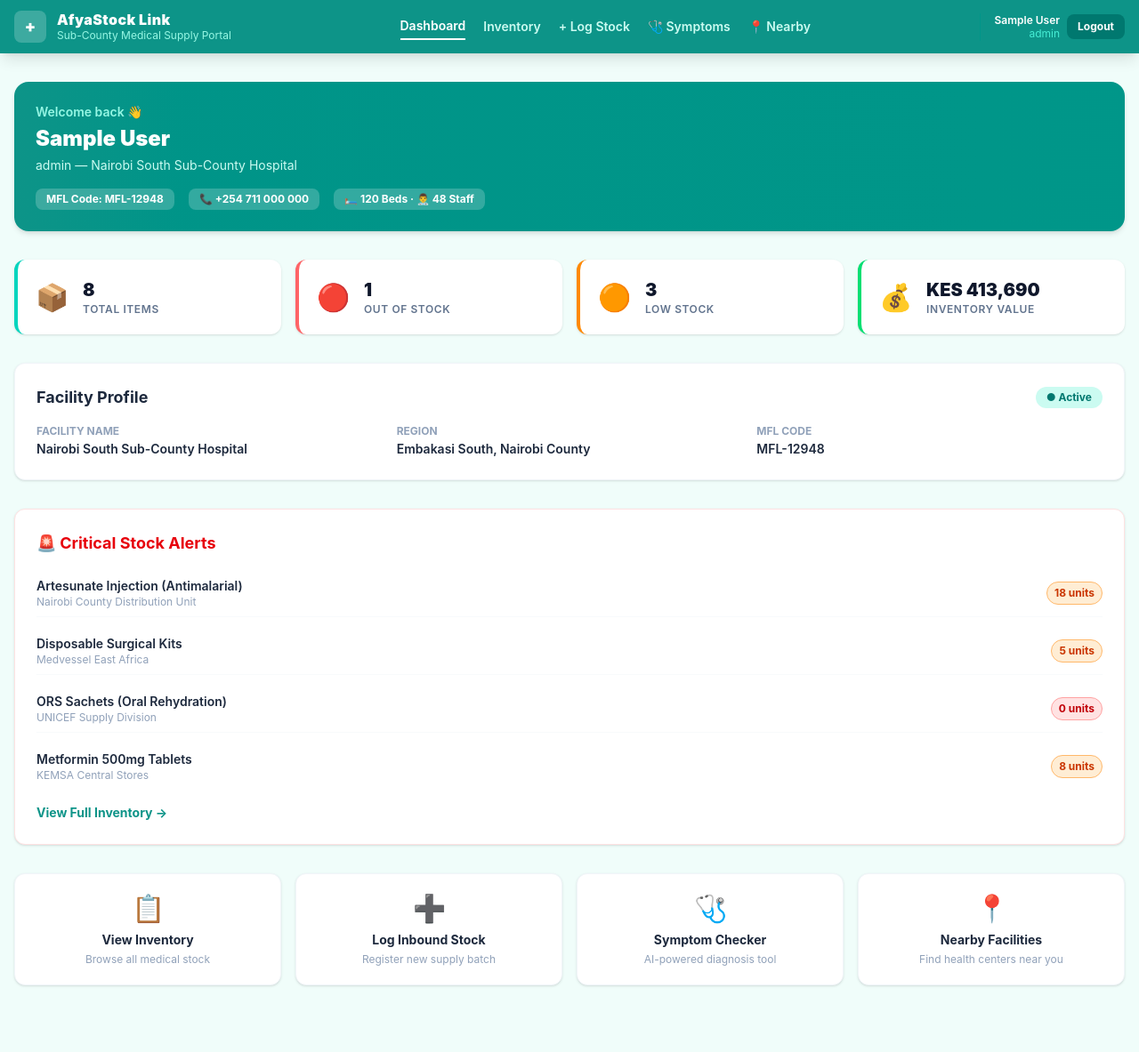
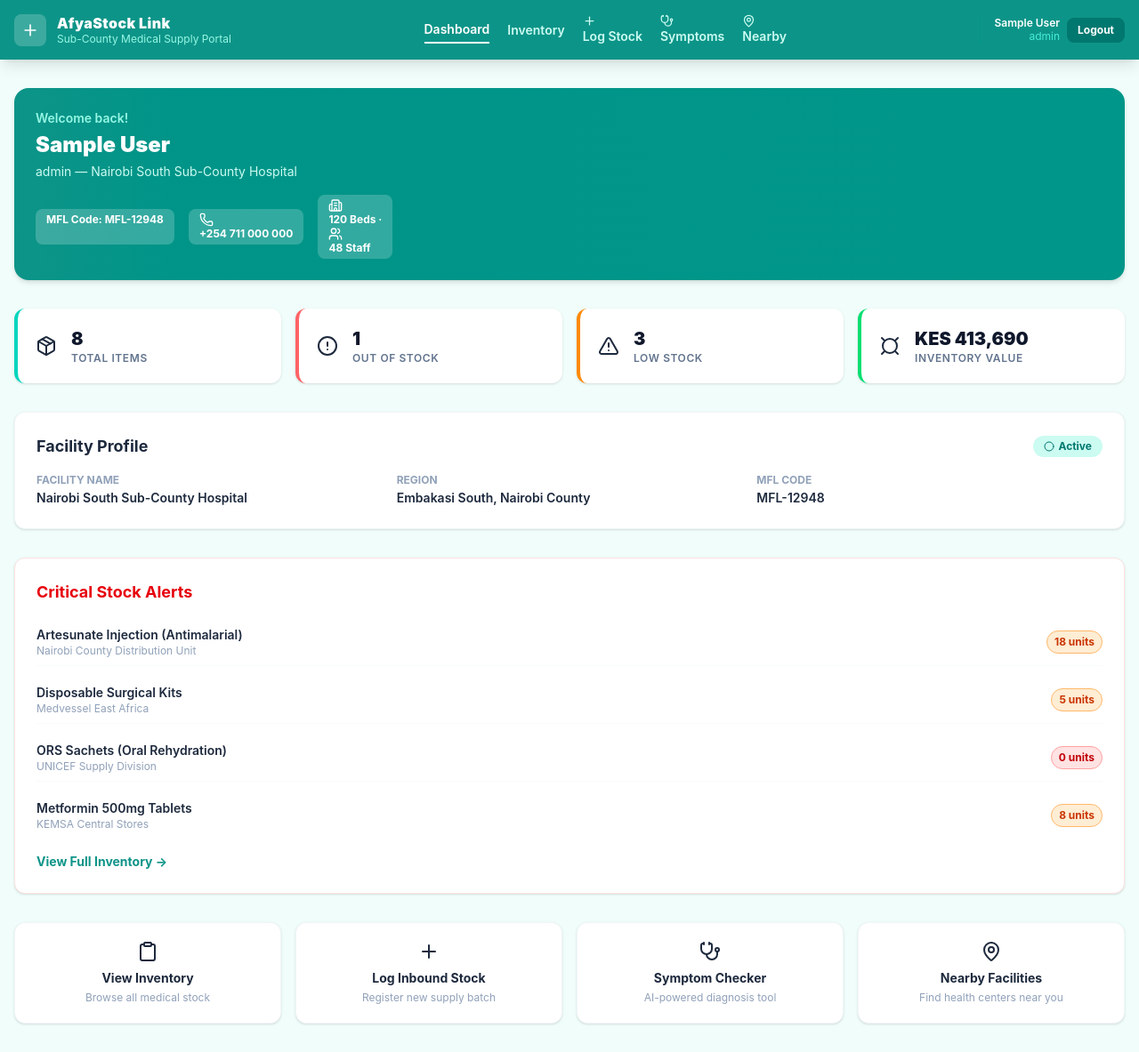
Before and after one commit to KINZU-17/Afya-Stock-Link, a React (Vite) app: page / in a window 1280 px wide. Shown: the whole page at 89% size. Before the commit the page ends 1140 px from the top, so only its background shows below. Built offline with nearby package versions, Linux system fonts and the light colour scheme; data requests are answered from the project's data file; sample sign-in values are in the browser's storage.

Commit message:
added lucid icons and tested add stock functionality

```diff
--- a/package.json
+++ b/package.json
@@ -7,11 +7,13 @@
     "dev": "vite",
     "build": "vite build",
     "lint": "eslint .",
+    "server": "npx json-server --watch db.json --port 3001",
     "preview": "vite preview"
   },
   "dependencies": {
     "@tailwindcss/vite": "^4.3.0",
     "leaflet": "^1.9.4",
+    "lucide-react": "^1.16.0",
     "react": "^19.2.6",
     "react-dom": "^19.2.6",
     "react-leaflet": "^5.0.0",
--- a/src/components/Navbar.jsx
+++ b/src/components/Navbar.jsx
@@ -1,6 +1,7 @@
 import React from "react";
 import { NavLink, useNavigate } from "react-router-dom";
 import { useAuth } from "../context/AuthContext";
+import { Plus, MapPin, Stethoscope } from "lucide-react";
 
 function Navbar() {
   const { user, logout } = useAuth();
@@ -24,27 +25,43 @@ function Navbar() {
         {/* Logo */}
         <div className="flex items-center gap-3">
           <div className="bg-white/20 rounded-lg w-9 h-9 flex items-center justify-center text-lg font-black">
-            +
+            <Plus size={20} />
           </div>
           <div>
-            <h1 className="text-base font-black tracking-wide leading-tight">AfyaStock Link</h1>
-            <p className="text-teal-200 text-xs">Sub-County Medical Supply Portal</p>
+            <h1 className="text-base font-black tracking-wide leading-tight">
+              AfyaStock Link
+            </h1>
+            <p className="text-teal-200 text-xs">
+              Sub-County Medical Supply Portal
+            </p>
           </div>
         </div>
 
         {/* Nav Links */}
-        <div className="flex items-center gap-5 flex-wrap justify-center">
-          <NavLink to="/" end className={linkStyle}>Dashboard</NavLink>
-          <NavLink to="/products" className={linkStyle}>Inventory</NavLink>
-          <NavLink to="/add-product" className={linkStyle}>+ Log Stock</NavLink>
-          <NavLink to="/symptom-checker" className={linkStyle}>🩺 Symptoms</NavLink>
-          <NavLink to="/nearby" className={linkStyle}>📍 Nearby</NavLink>
+        <div className="flex items-center gap-5 flex-wrap justify-center sm:justify-start order-first sm:order-none">
+          <NavLink to="/" end className={linkStyle}>
+            Dashboard
+          </NavLink>
+          <NavLink to="/products" className={linkStyle}>
+            Inventory
+          </NavLink>
+          <NavLink to="/add-product" className={linkStyle}>
+            <Plus size={15}/> Log Stock
+          </NavLink>
+          <NavLink to="/symptom-checker" className={linkStyle}>
+            <Stethoscope size={15} /> Symptoms
+          </NavLink>
+          <NavLink to="/nearby" className={linkStyle}>
+            <MapPin size={15} /> Nearby
+          </NavLink>
         </div>
 
         {/* User + Logout */}
         <div className="flex items-center gap-2 border-l border-teal-600 pl-4">
           <div className="text-right hidden sm:block">
-            <p className="text-xs text-white font-semibold leading-tight">{user?.name}</p>
+            <p className="text-xs text-white font-semibold leading-tight">
+              {user?.name}
+            </p>
             <p className="text-teal-300 text-xs">{user?.role}</p>
           </div>
           <button
--- a/src/pages/AddProductForm.jsx
+++ b/src/pages/AddProductForm.jsx
@@ -119,7 +119,7 @@ function AddProductForm({ onAddProduct }) {
 
           <button type="submit" disabled={submitting}
             className="w-full bg-hospital-teal text-white font-bold py-3 rounded-xl hover:bg-teal-800 transition-colors text-sm disabled:opacity-60 cursor-pointer mt-2">
-            {submitting ? "Saving..." : "✅ Authorize Delivery Entry"}
+            {submitting ? "Saving..." : "Authorize Delivery Entry"}
           </button>
         </form>
       </div>
--- a/src/pages/Home.jsx
+++ b/src/pages/Home.jsx
@@ -3,30 +3,58 @@ import { Link } from "react-router-dom";
 import { useFetch } from "../hooks/useFetch";
 import { useAuth } from "../context/AuthContext";
 import { getStockStatus } from "../components/StockBadge";
+import {
+  Package,
+  AlertCircle,
+  Currency,
+  Circle,
+  Clipboard,
+  TriangleAlert,
+  Wallet,
+  Plus,
+  MapPin,
+  Stethoscope,
+  LogOut,
+  Phone,
+  Building2,
+  Users,
+} from "lucide-react";
 
 function StatCard({ label, value, icon, borderColor }) {
   return (
-    <div className={`bg-white rounded-xl p-5 border-l-4 shadow-sm flex items-center gap-4 ${borderColor}`}>
+    <div
+      className={`bg-white rounded-xl p-5 border-l-4 shadow-sm flex items-center gap-4 ${borderColor}`}
+    >
       <span className="text-3xl">{icon}</span>
       <div>
         <p className="text-xl font-black text-slate-900">{value}</p>
-        <p className="text-xs font-semibold text-slate-500 uppercase tracking-wider">{label}</p>
+        <p className="text-xs font-semibold text-slate-500 uppercase tracking-wider">
+          {label}
+        </p>
       </div>
     </div>
   );
 }
 
 function Home() {
-  const { data: facility, loading: fLoading } = useFetch("http://localhost:3001/facility_info");
-  const { data: products, loading: pLoading } = useFetch("http://localhost:3001/products");
+  const { data: facility, loading: fLoading } = useFetch(
+    "http://localhost:3001/facility_info",
+  );
+  const { data: products, loading: pLoading } = useFetch(
+    "http://localhost:3001/products",
+  );
   const { user } = useAuth();
 
   if (fLoading || pLoading) {
     return (
       <div className="flex items-center justify-center py-24">
         <div className="text-center">
-          <div className="w-14 h-14 bg-hospital-teal rounded-xl flex items-center justify-center mx-auto text-white text-2xl font-black animate-pulse">+</div>
-          <p className="mt-4 text-hospital-teal font-semibold animate-pulse">Loading facility data...</p>
+          <div className="w-14 h-14 bg-hospital-teal rounded-xl flex items-center justify-center mx-auto text-white text-2xl font-black animate-pulse">
+            +
+          </div>
+          <p className="mt-4 text-hospital-teal font-semibold animate-pulse">
+            Loading facility data...
+          </p>
         </div>
       </div>
     );
@@ -34,51 +62,99 @@ function Home() {
 
   const totalItems = products?.length || 0;
   const outOfStock = products?.filter((p) => p.quantity === 0).length || 0;
-  const lowStock = products?.filter((p) => p.quantity > 0 && p.quantity <= 20).length || 0;
-  const totalValue = products?.reduce((sum, p) => sum + p.price * p.quantity, 0) || 0;
+  const lowStock =
+    products?.filter((p) => p.quantity > 0 && p.quantity <= 20).length || 0;
+  const totalValue =
+    products?.reduce((sum, p) => sum + p.price * p.quantity, 0) || 0;
   const criticalItems = products?.filter((p) => p.quantity <= 20) || [];
 
   return (
     <div className="space-y-8">
       {/* Welcome Banner */}
       <div className="bg-gradient-to-r from-hospital-teal to-teal-600 text-white rounded-2xl p-6 shadow-md">
-        <p className="text-teal-200 text-sm font-semibold">Welcome back 👋</p>
-        <h2 className="text-2xl font-black mt-1">{user?.name || "Staff Member"}</h2>
-        <p className="text-teal-100 text-sm mt-1">{user?.role} — {facility?.name}</p>
-        <div className="flex gap-4 mt-4 flex-wrap">
-          <span className="bg-white/20 rounded-lg px-3 py-1 text-xs font-bold">MFL Code: {facility?.facility_code}</span>
-          <span className="bg-white/20 rounded-lg px-3 py-1 text-xs font-bold">📞 {facility?.emergency_contact}</span>
-          <span className="bg-white/20 rounded-lg px-3 py-1 text-xs font-bold">🛏 {facility?.beds} Beds · 👨‍⚕️ {facility?.staff} Staff</span>
+        <p className="text-teal-200 text-sm font-semibold">Welcome back! </p>
+        <h2 className="text-2xl font-black mt-1">
+          {user?.name || "Staff Member"}
+        </h2>
+        <p className="text-teal-100 text-sm mt-1">
+          {user?.role} — {facility?.name}
+        </p>
+        <div className="flex gap-4 mt-4 flex-wrap justify-start items-center">
+          <span className="bg-white/20 rounded-lg px-3 py-1 text-xs h-10 font-bold">
+            MFL Code: {facility?.facility_code}
+          </span>
+          <span className="bg-white/20 rounded-lg px-3 py-1 text-xs font-bold">
+            <Phone size={16} />{facility?.emergency_contact}
+          </span>
+          <span className="bg-white/20 rounded-lg px-3 py-1 text-xs font-bold">
+            <Building2 size={16} />{facility?.beds} Beds · <Users size={16} />{facility?.staff} Staff
+          </span>
         </div>
       </div>
 
       {/* Stat Cards */}
       <div className="grid grid-cols-2 lg:grid-cols-4 gap-4">
-        <StatCard label="Total Items" value={totalItems} icon="📦" borderColor="border-teal-400" />
-        <StatCard label="Out of Stock" value={outOfStock} icon="🔴" borderColor="border-red-400" />
-        <StatCard label="Low Stock" value={lowStock} icon="🟠" borderColor="border-orange-400" />
-        <StatCard label="Inventory Value" value={`KES ${totalValue.toLocaleString()}`} icon="💰" borderColor="border-green-400" />
+        <StatCard
+          label="Total Items"
+          value={totalItems}
+          icon={<Package size={24} />}
+          borderColor="border-teal-400"
+        />
+        <StatCard
+          label="Out of Stock"
+          value={outOfStock}
+          icon={<AlertCircle size={24} />}
+          borderColor="border-red-400"
+        />
+        <StatCard
+          label="Low Stock"
+          value={lowStock}
+          icon={<TriangleAlert size={24} />}
+          borderColor="border-orange-400"
+        />
+        <StatCard
+          label="Inventory Value"
+          value={`KES ${totalValue.toLocaleString()}`}
+          icon={<Currency size={24} />}
+          borderColor="border-green-400"
+        />
       </div>
 
       {/* Facility Info */}
       {facility && (
         <div className="bg-white rounded-xl p-6 border border-slate-100 shadow-sm">
           <div className="flex items-center justify-between mb-4">
-            <h3 className="text-lg font-bold text-slate-800">Facility Profile</h3>
-            <span className="bg-teal-100 text-teal-700 text-xs font-bold px-3 py-1 rounded-full">● Active</span>
+            <h3 className="text-lg font-bold text-slate-800">
+              Facility Profile
+            </h3>
+            <span className="bg-teal-100 text-teal-700 text-xs font-bold px-3 py-1 rounded-full flex items-center gap-1">
+              <Circle size={12} /> Active
+            </span>
           </div>
           <div className="grid grid-cols-1 sm:grid-cols-3 gap-4 text-sm">
             <div>
-              <p className="text-slate-400 text-xs uppercase font-bold">Facility Name</p>
-              <p className="font-semibold text-slate-800 mt-0.5">{facility.name}</p>
+              <p className="text-slate-400 text-xs uppercase font-bold">
+                Facility Name
+              </p>
+              <p className="font-semibold text-slate-800 mt-0.5">
+                {facility.name}
+              </p>
             </div>
             <div>
-              <p className="text-slate-400 text-xs uppercase font-bold">Region</p>
-              <p className="font-semibold text-slate-800 mt-0.5">{facility.region}</p>
+              <p className="text-slate-400 text-xs uppercase font-bold">
+                Region
+              </p>
+              <p className="font-semibold text-slate-800 mt-0.5">
+                {facility.region}
+              </p>
             </div>
             <div>
-              <p className="text-slate-400 text-xs uppercase font-bold">MFL Code</p>
-              <p className="font-semibold text-slate-800 mt-0.5">{facility.facility_code}</p>
+              <p className="text-slate-400 text-xs uppercase font-bold">
+                MFL Code
+              </p>
+              <p className="font-semibold text-slate-800 mt-0.5">
+                {facility.facility_code}
+              </p>
             </div>
           </div>
         </div>
@@ -87,41 +163,78 @@ function Home() {
       {/* Critical Alerts */}
       {criticalItems.length > 0 && (
         <div className="bg-white rounded-xl p-6 border border-red-100 shadow-sm">
-          <h3 className="text-lg font-bold text-red-600 mb-4">🚨 Critical Stock Alerts</h3>
+          <h3 className="text-lg font-bold text-red-600 mb-4">
+            Critical Stock Alerts
+          </h3>
           <div className="space-y-3">
             {criticalItems.map((item) => {
               const status = getStockStatus(item.quantity);
               return (
-                <div key={item.id} className="flex items-center justify-between py-2 border-b border-slate-50 last:border-0">
+                <div
+                  key={item.id}
+                  className="flex items-center justify-between py-2 border-b border-slate-50 last:border-0"
+                >
                   <div>
-                    <p className="font-semibold text-slate-800 text-sm">{item.name}</p>
+                    <p className="font-semibold text-slate-800 text-sm">
+                      {item.name}
+                    </p>
                     <p className="text-xs text-slate-400">{item.origin}</p>
                   </div>
-                  <span className={`text-xs font-bold px-2 py-1 rounded-full border ${status.color}`}>
+                  <span
+                    className={`text-xs font-bold px-2 py-1 rounded-full border ${status.color}`}
+                  >
                     {item.quantity} units
                   </span>
                 </div>
               );
             })}
           </div>
-          <Link to="/products" className="mt-4 inline-block text-sm font-bold text-hospital-teal hover:underline">
+          <Link
+            to="/products"
+            className="mt-4 inline-block text-sm font-bold text-hospital-teal hover:underline"
+          >
             View Full Inventory →
           </Link>
         </div>
       )}
 
       {/* Quick Actions */}
-      <div className="grid grid-cols-1 sm:grid-cols-2 lg:grid-cols-4 gap-4">
+      <div className="grid grid-cols-1 sm:grid-cols-2 lg:grid-cols-4 gap-4 flex-wrap">
         {[
-          { to: "/products", icon: "📋", title: "View Inventory", sub: "Browse all medical stock" },
-          { to: "/add-product", icon: "➕", title: "Log Inbound Stock", sub: "Register new supply batch" },
-          { to: "/symptom-checker", icon: "🩺", title: "Symptom Checker", sub: "AI-powered diagnosis tool" },
-          { to: "/nearby", icon: "📍", title: "Nearby Facilities", sub: "Find health centers near you" },
+          {
+            to: "/products",
+            icon: <Clipboard size={24} />,
+            title: "View Inventory",
+            sub: "Browse all medical stock",
+          },
+          {
+            to: "/add-product",
+            icon: <Plus size={24} />,
+            title: "Log Inbound Stock",
+            sub: "Register new supply batch",
+          },
+          {
+            to: "/symptom-checker",
+            icon: <Stethoscope size={24} />,
+            title: "Symptom Checker",
+            sub: "AI-powered diagnosis tool",
+          },
+          {
+            to: "/nearby",
+            icon: <MapPin size={24} />,
+            title: "Nearby Facilities",
+            sub: "Find health centers near you",
+          },
         ].map((action) => (
-          <Link key={action.to} to={action.to}
-            className="bg-white border border-slate-100 rounded-xl p-5 shadow-sm hover:shadow-md transition-shadow text-center group">
-            <span className="text-3xl">{action.icon}</span>
-            <p className="font-bold text-slate-800 mt-2 group-hover:text-hospital-teal transition-colors text-sm">{action.title}</p>
+          <Link
+            key={action.to}
+            to={action.to}
+            className="bg-white border border-slate-100 rounded-xl p-5 shadow-sm hover:shadow-md transition-shadow text-center group"
+          >
+            <span className="text-3xl flex items-center justify-center">{action.icon}</span>
+            <p className="font-bold text-slate-800 mt-2 group-hover:text-hospital-teal transition-colors text-sm">
+              {action.title}
+            </p>
             <p className="text-xs text-slate-400 mt-1">{action.sub}</p>
           </Link>
         ))}
--- a/src/pages/ProductPage.jsx
+++ b/src/pages/ProductPage.jsx
@@ -1,5 +1,6 @@
 import React, { useState } from "react";
 import ProductCard from "../components/ProductCard";
+
 
 function ProductPage({ products, onUpdate, onDelete }) {
   const [searchTerm, setSearchTerm] = useState("");
```
Also changed, not shown: db.json (+12 -12 lines), src/components/ProductCard.jsx (+54 -18 lines), src/pages/NearbyFacilities.jsx (+10 -8 lines), src/pages/SymptomChecker.jsx (+6 -3 lines), 1 other file (tests, documents, lock files or other folders).
